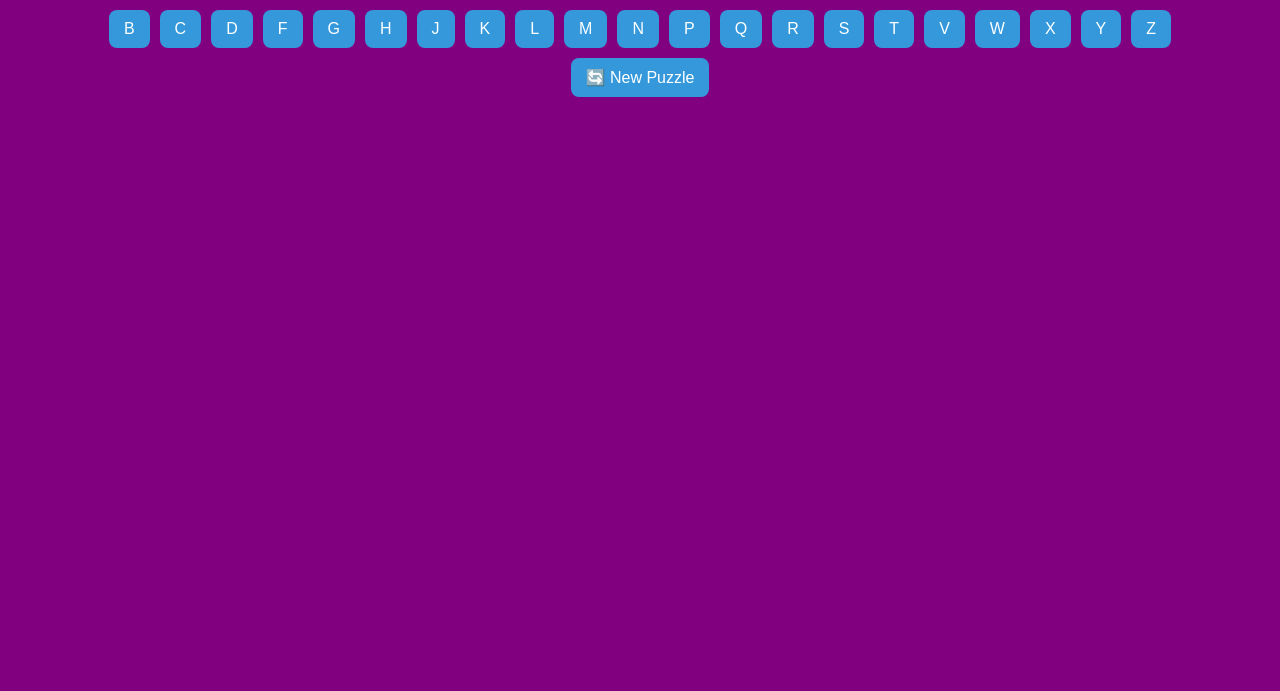
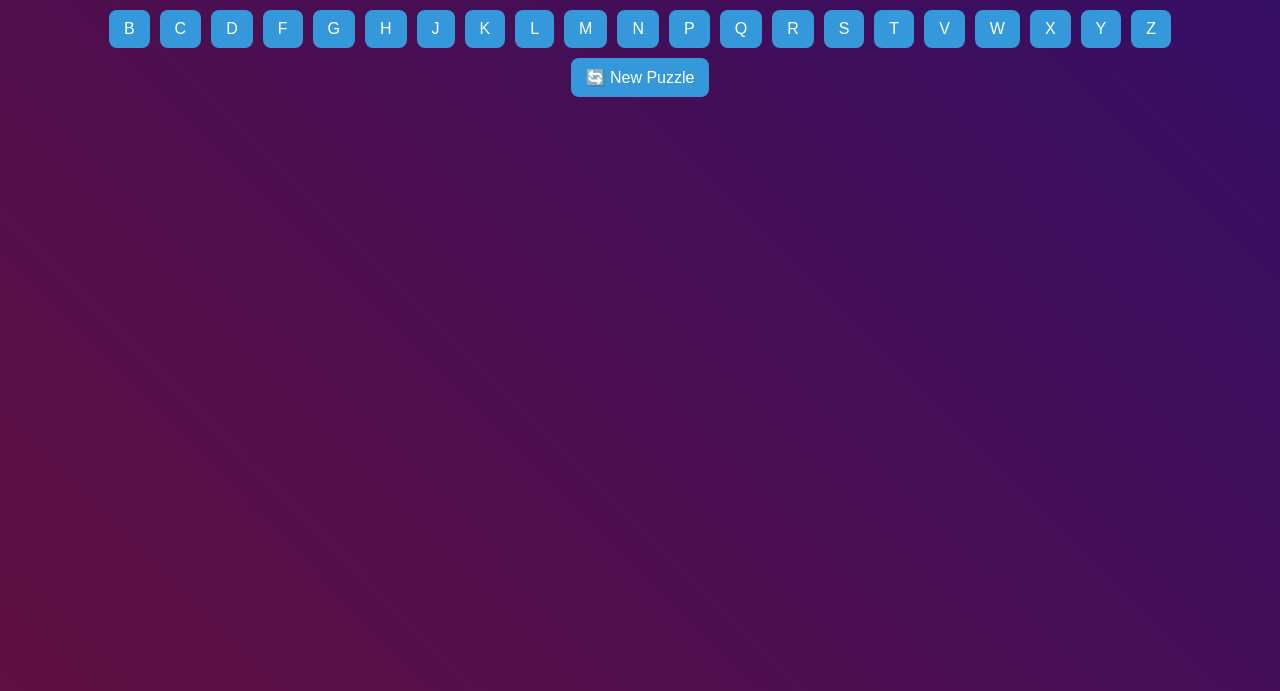
Before and after one commit to rodrigueza81/wheel_of_fortune, a plain HTML site: page index.html in a window 1280 px wide. Shown: the part 189-880 px from the top of the page. Before the commit the page ends 800 px from the top, so only its background shows below. Drawn offline with Linux system fonts and the light colour scheme.

Commit message:
changed purp background

```diff
--- a/style.css
+++ b/style.css
@@ -1,8 +1,15 @@
 body {
   font-family: Arial, sans-serif;
-  background-color: purple;
+ /* background-color: purple; */
   text-align: center;
   margin: 40px;
+  background-image: linear-gradient(
+    45deg,
+
+    #5F0F40,
+    #310E68
+  );
+  min-height: 100vh;
 }
 
 #puzzle-board {
```
